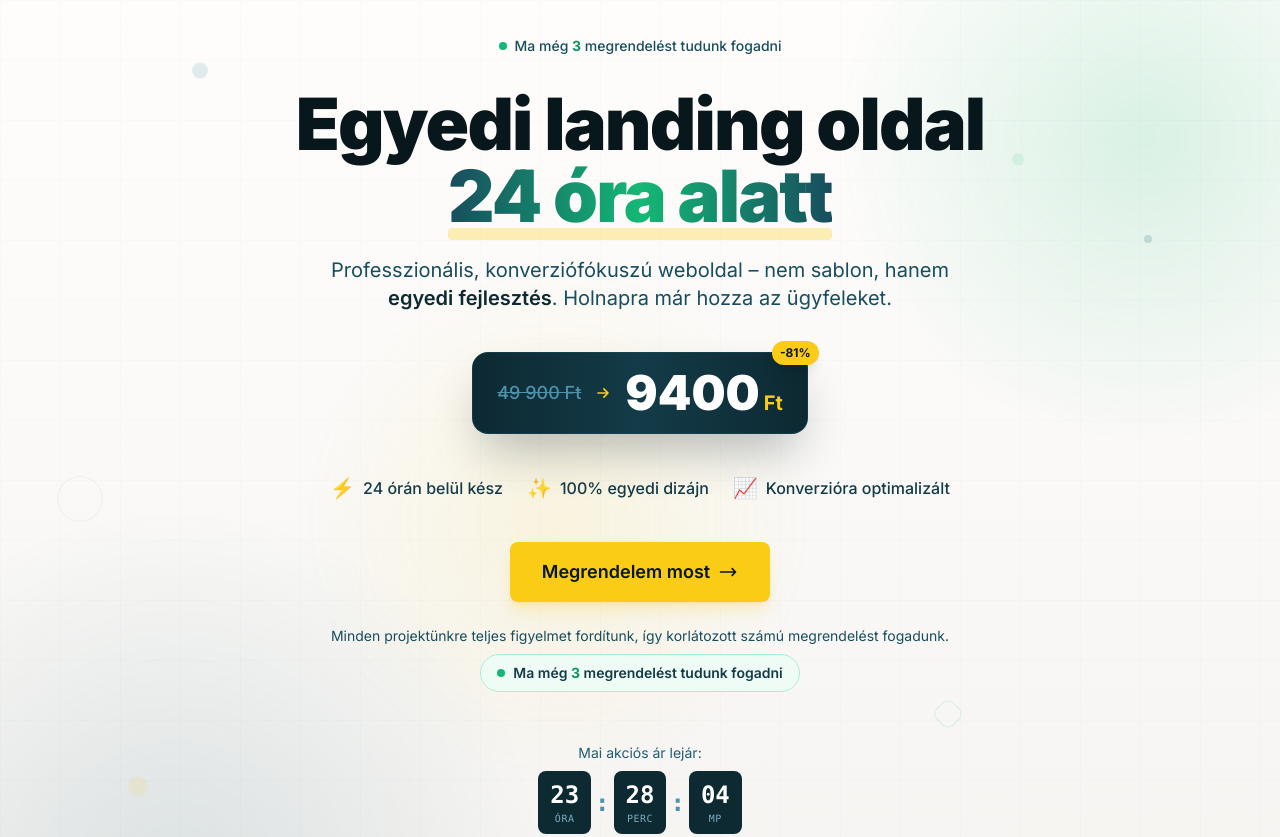
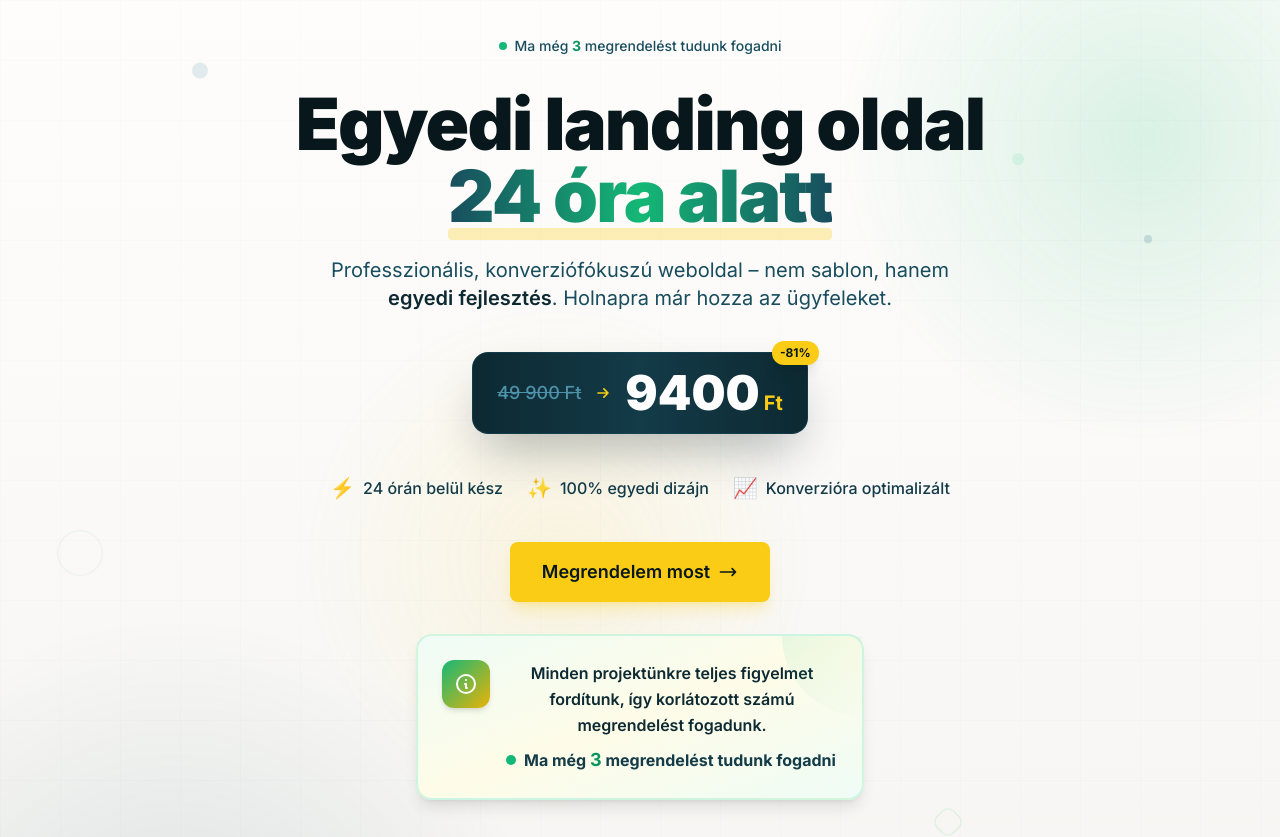
Before and after one commit to brillcodehu/website, a Next.js app: page / in a window 1280 px wide. Shown: the top 837 px of the page. Built offline with nearby package versions, Linux system fonts and the light colour scheme; no server answers.

Commit message:
Update: Hero capacity info box design

```diff
--- a/components/Hero.tsx
+++ b/components/Hero.tsx
@@ -267,7 +267,7 @@
           >
             <motion.button
               onClick={scrollToForm}
-              className="btn-primary text-lg px-8 py-4 relative overflow-hidden group mb-6"
+              className="btn-primary text-lg px-8 py-4 relative overflow-hidden group mb-8"
               whileHover={{ scale: 1.02 }}
               whileTap={{ scale: 0.98 }}
             >
@@ -279,24 +279,40 @@
               </span>
             </motion.button>
 
-            {/* Capacity info */}
+            {/* Capacity info box */}
             <motion.div
-              initial={{ opacity: 0, y: 10 }}
-              animate={{ opacity: 1, y: 0 }}
+              initial={{ opacity: 0, y: 10, scale: 0.95 }}
+              animate={{ opacity: 1, y: 0, scale: 1 }}
               transition={{ duration: 0.6, delay: 1.1 }}
-              className="text-center"
+              className="w-full max-w-md"
             >
-              <p className="text-petrol-600 text-sm mb-2">
-                Minden projektünkre teljes figyelmet fordítunk, így korlátozott számú megrendelést fogadunk.
-              </p>
-              <div className="inline-flex items-center gap-2 px-4 py-2 bg-teal-50 rounded-full border border-teal-200">
-                <span className="relative flex h-2 w-2">
-                  <span className="animate-ping absolute inline-flex h-full w-full rounded-full bg-teal-400 opacity-75"></span>
-                  <span className="relative inline-flex rounded-full h-2 w-2 bg-teal-500"></span>
-                </span>
-                <span className="text-petrol-700 font-semibold text-sm">
-                  Ma még <span className="text-teal-600 font-bold">{mounted ? capacity : 2}</span> megrendelést tudunk fogadni
-                </span>
+              <div className="relative bg-gradient-to-br from-teal-50 via-lime-50 to-teal-50 rounded-2xl p-6 border-2 border-teal-200/50 shadow-lg backdrop-blur-sm">
+                {/* Icon */}
+                <div className="flex items-start gap-4">
+                  <div className="flex-shrink-0 w-12 h-12 bg-gradient-to-br from-teal-500 to-lime-500 rounded-xl flex items-center justify-center shadow-md">
+                    <svg className="w-6 h-6 text-white" fill="none" stroke="currentColor" viewBox="0 0 24 24">
+                      <path strokeLinecap="round" strokeLinejoin="round" strokeWidth={2} d="M13 16h-1v-4h-1m1-4h.01M21 12a9 9 0 11-18 0 9 9 0 0118 0z" />
+                    </svg>
+                  </div>
+
+                  <div className="flex-1">
+                    <p className="text-petrol-800 font-semibold mb-2 leading-relaxed">
+                      Minden projektünkre teljes figyelmet fordítunk, így korlátozott számú megrendelést fogadunk.
+                    </p>
+                    <div className="flex items-center gap-2">
+                      <span className="relative flex h-2.5 w-2.5">
+                        <span className="animate-ping absolute inline-flex h-full w-full rounded-full bg-teal-400 opacity-75"></span>
+                        <span className="relative inline-flex rounded-full h-2.5 w-2.5 bg-teal-500"></span>
+                      </span>
+                      <span className="text-petrol-700 font-bold text-base">
+                        Ma még <span className="text-teal-600 text-lg">{mounted ? capacity : 2}</span> megrendelést tudunk fogadni
+                      </span>
+                    </div>
+                  </div>
+                </div>
+
+                {/* Decorative corner */}
+                <div className="absolute top-0 right-0 w-20 h-20 bg-gradient-to-br from-teal-400/10 to-transparent rounded-bl-full"></div>
               </div>
             </motion.div>
           </motion.div>
```
